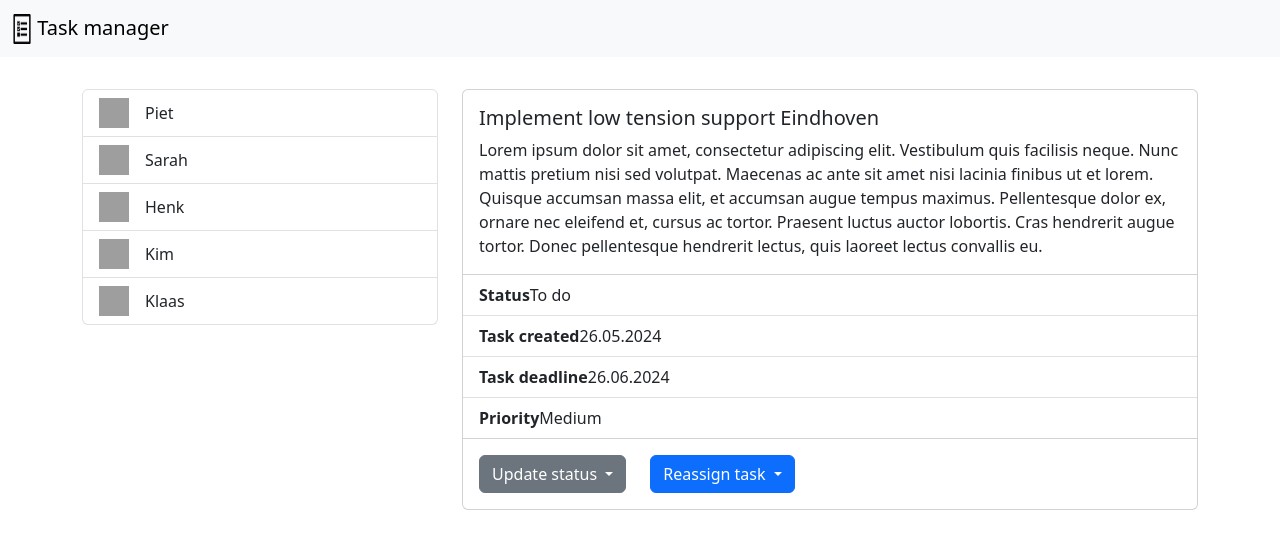
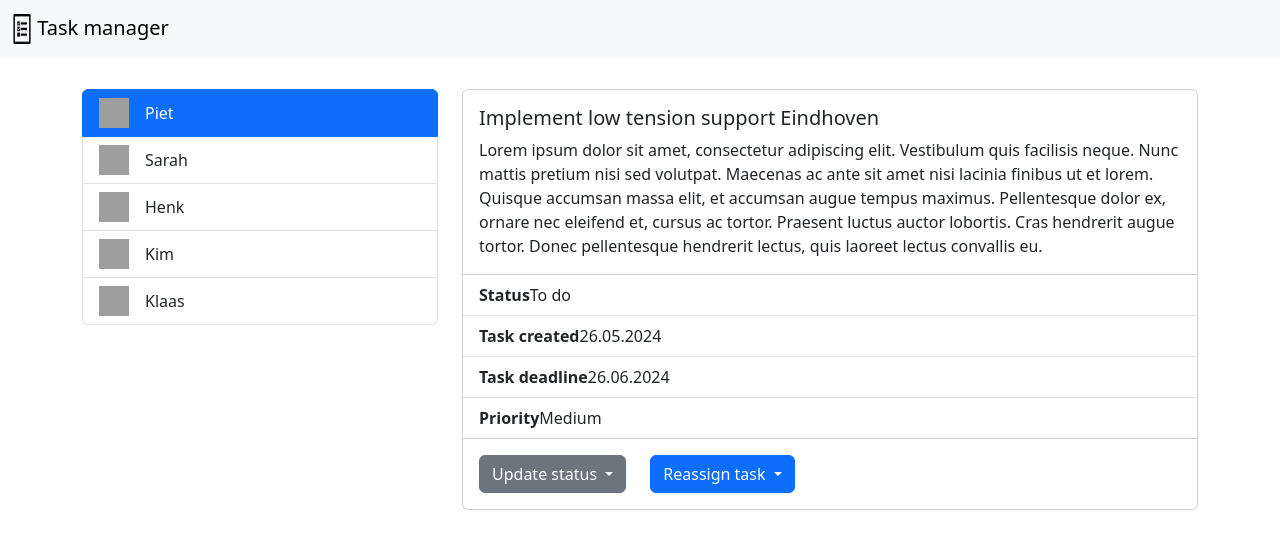
Before and after one commit to ivarsaris/angular_task_manager, an Angular app: page / in a window 1280 px wide. Shown: the top 548 px of the page. Built offline with nearby package versions, Linux system fonts and the light colour scheme; grey boxes are pictures that could not be loaded.

Commit message:
user component, added active state to user

```diff
--- a/src/app/users/users.component.html
+++ b/src/app/users/users.component.html
@@ -1,10 +1,10 @@
 <ul class="list-group">
-  <li *ngFor="let user of users_list" class="list-group-item user d-flex align-items-center gap-3">
-    <a href="#" class="user-select"></a>
+  <li *ngFor="let user of users_list" [ngClass]="{'active': user.id === selected_user}" class="list-group-item user d-flex align-items-center gap-3">
+    <a (click)="selectUser(user.id)" href="#" class="user-select"></a>
     <img
       class="avatar-small"
       [src]="user.avatar"
-      alt="{{user.name}}"
+      [alt]="user.name"
     />
     <span class="name">{{user.name}}</span>
   </li>
--- a/src/app/users/users.component.ts
+++ b/src/app/users/users.component.ts
@@ -1,14 +1,19 @@
-import { NgFor } from '@angular/common';
+import { NgClass, NgFor, NgIf } from '@angular/common';
 import { Component } from '@angular/core';
 import { users_list } from './users.list';
 
 @Component({
   selector: 'app-users',
   standalone: true,
-  imports: [NgFor],
+  imports: [NgFor, NgIf, NgClass],
   templateUrl: './users.component.html',
   styleUrl: './users.component.css'
 })
 export class UsersComponent {
   users_list = users_list;
+  selected_user: number = 1;
+
+  selectUser(id: number) {
+    this.selected_user = id;
+  }
 }
```
